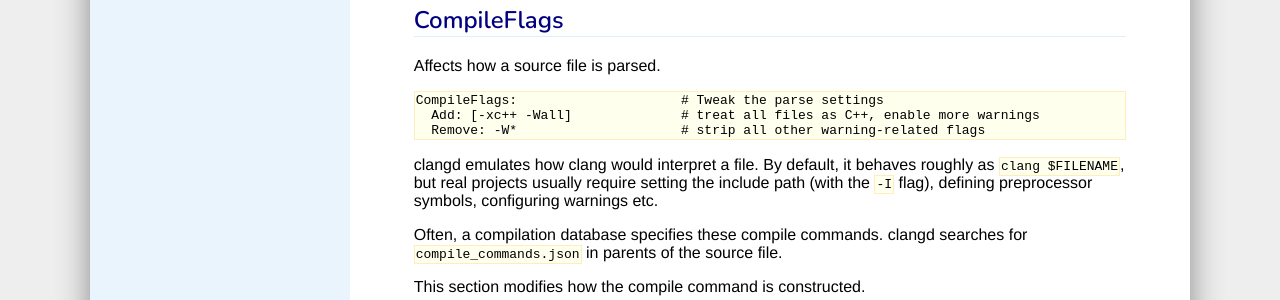
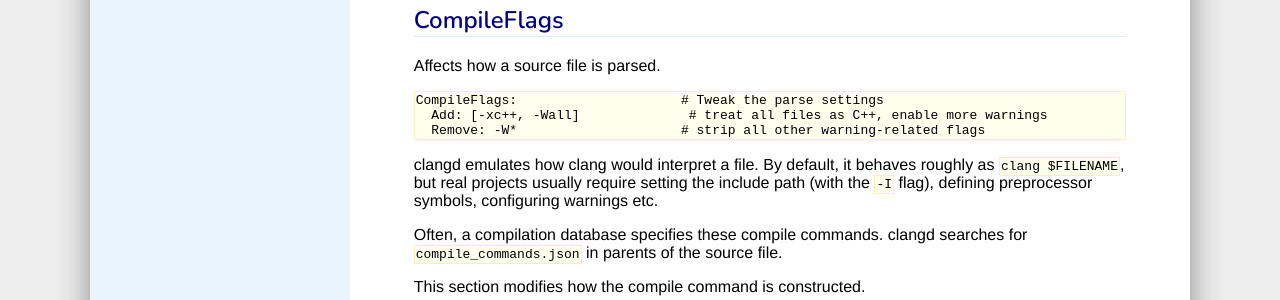
Before and after one commit to llvm/clangd-www, a Jekyll site: the page built from config.md, in a window 1280 px wide and 900 px high, scrolled down 1389 px. Shown: the part 167-467 px from the top of the window. Built offline with Jekyll 4.4.1, drawn with Linux system fonts in a browser that asks for light colours; our own code applies the rules of GitHub Pages for plain Markdown files.

Commit message:
Fix CompileFlags:Add example not including a comma
This can mislead people into thinking flags don't need to be comma separated

````diff
--- a/config.md
+++ b/config.md
@@ -88,7 +88,7 @@
 
 ```
 CompileFlags:                     # Tweak the parse settings
-  Add: [-xc++ -Wall]              # treat all files as C++, enable more warnings
+  Add: [-xc++, -Wall]              # treat all files as C++, enable more warnings
   Remove: -W*                     # strip all other warning-related flags
 ```
 
````
